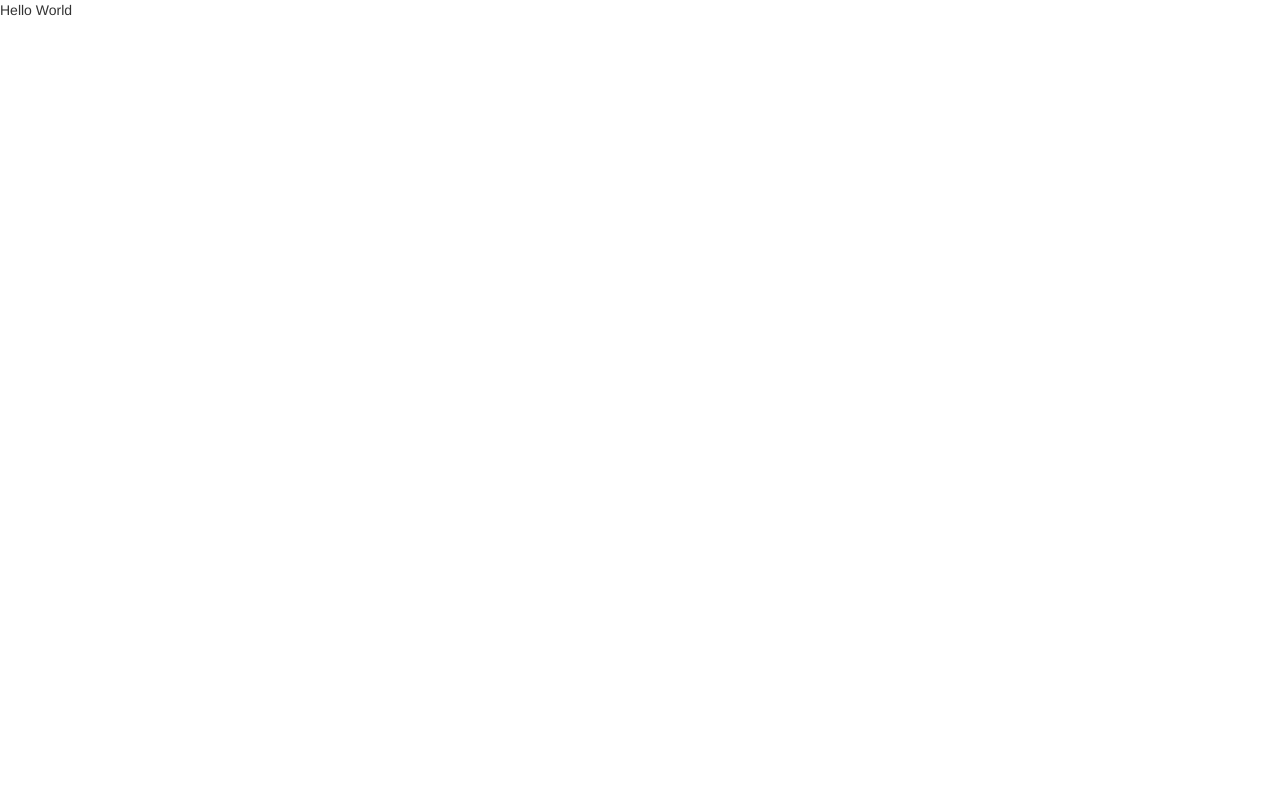
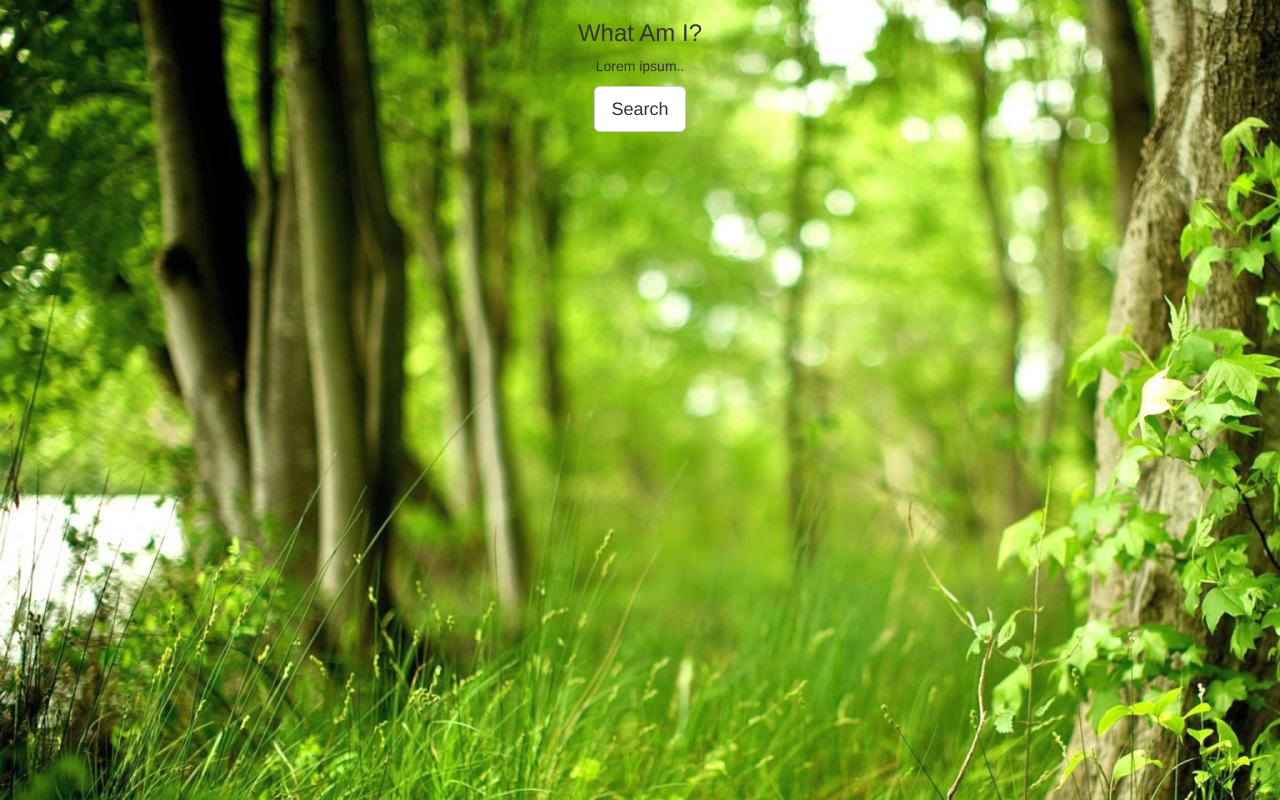
Before and after one commit to hypatiah/hypatiah.github.io, a plain HTML site: page index.html in a window 1280 px wide. Drawn offline with nearby package versions, Linux system fonts and the light colour scheme.

Commit message:
Add background image

```diff
--- a/index.html
+++ b/index.html
@@ -13,7 +13,11 @@
   <script src="http://maxcdn.bootstrapcdn.com/bootstrap/3.3.7/js/bootstrap.min.js"></script>
   <title>Danielle Hassid</title>
 </head>
-<body>
-  Hello World
+<body background="green-forest.jpg">
+  <div class="container-fluid bg-2 text-center">
+    <h3>What Am I?</h3>
+    <p>Lorem ipsum..</p>
+    <a href="#" class="btn btn-default btn-lg">Search</a>
+  </div>
 </body>
 </html>
```
Also changed, not shown: green-forest.jpg (added).
